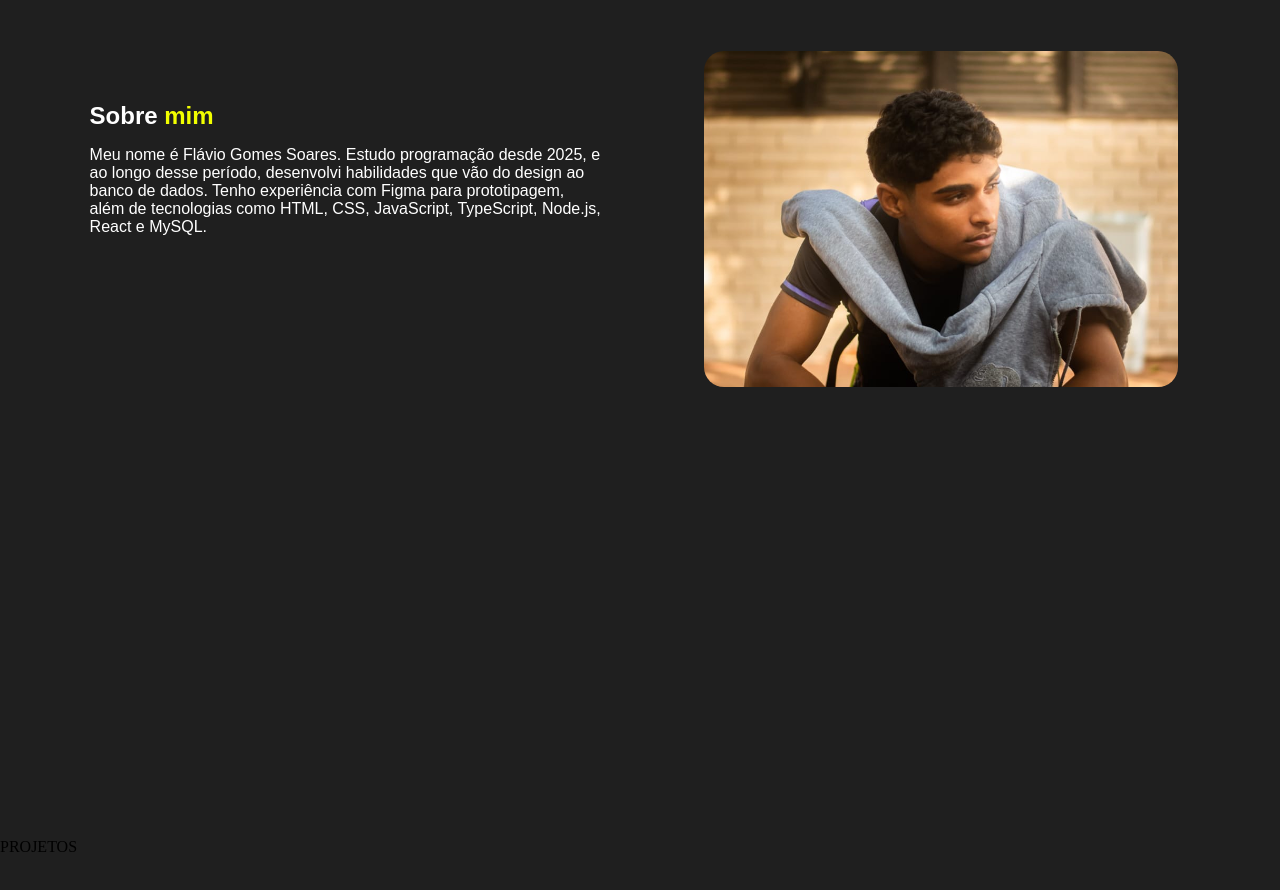
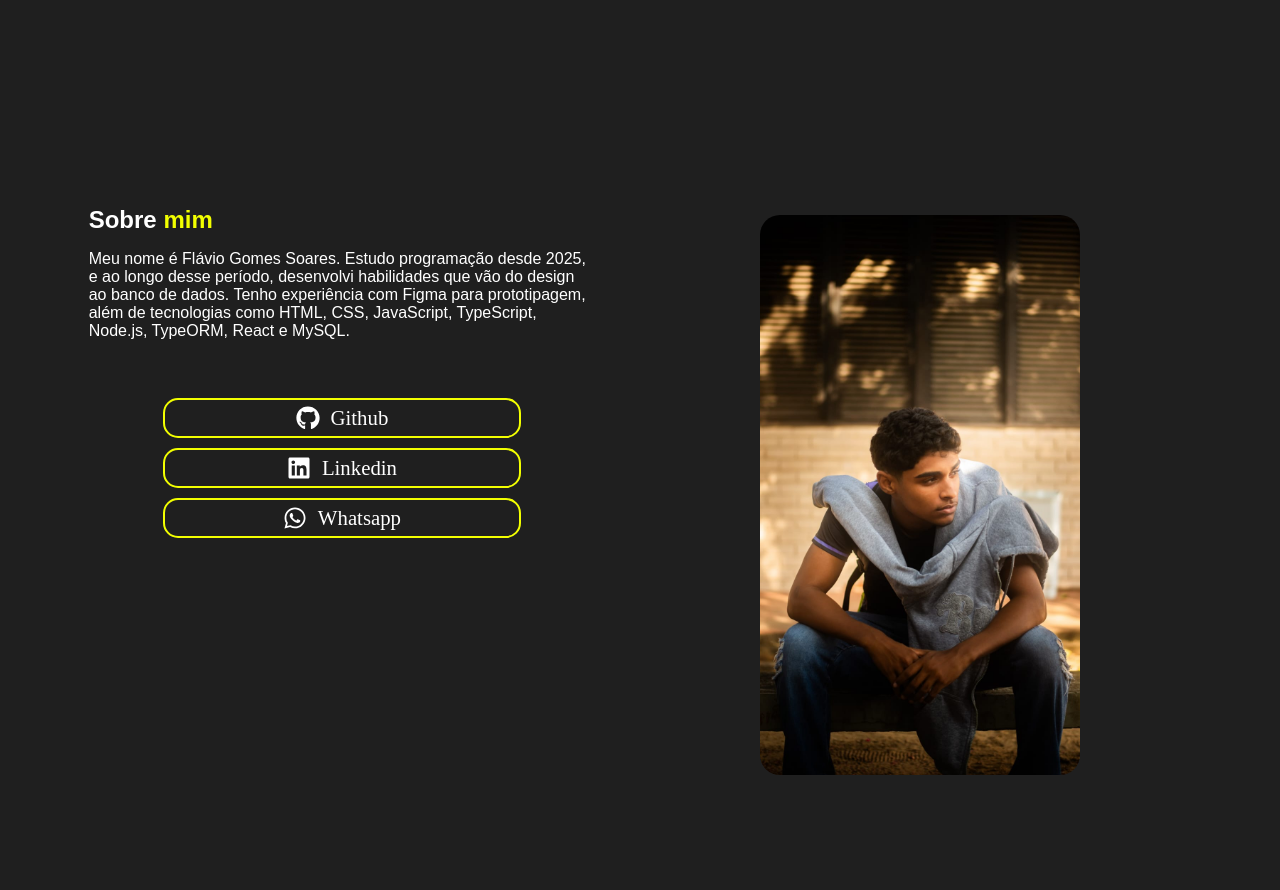
Before and after one commit to FlavioGomesSoares2007/portfolio, a React (Vite) app: page / in a window 1280 px wide. Shown: the part 802-1692 px from the top of the page. Before the commit the page ends 1658 px from the top, so only its background shows below. Built offline with nearby package versions, Linux system fonts and the light colour scheme.

Commit message:
área do sobre mim
terminei a área sobre mim

```diff
--- a/package.json
+++ b/package.json
@@ -12,6 +12,7 @@
   "dependencies": {
     "react": "^19.2.4",
     "react-dom": "^19.2.4",
+    "react-icons": "^5.6.0",
     "react-router-dom": "^7.13.2",
     "styled-components": "^6.3.12"
   },
--- a/src/App.tsx
+++ b/src/App.tsx
@@ -13,7 +13,6 @@ function App() {
             <>
               <Home />
               <AboutMe/>
-              <Projects/>
             </>
           }
         />
--- a/src/index.css
+++ b/src/index.css
@@ -1,8 +1,22 @@
-
-*{
+* {
   padding: 0;
   margin: 0;
+  box-sizing: border-box;
 }
-body{
+
+body {
   background-color: #1F1F1F;
+  width: 100%;
+  min-height: 100vh;
+
+  -webkit-overflow-scrolling: touch;
 }
+
+body::-webkit-scrollbar {
+  display: none;
+}
+
+html {
+  scrollbar-width: none;
+  -ms-overflow-style: none;
+}
--- a/src/pages/about me/AboutMe.style.tsx
+++ b/src/pages/about me/AboutMe.style.tsx
@@ -1,18 +1,19 @@
 import styled from "styled-components";
 import "../../index.css";
 import profile from "../../assets/profile/profile.jpeg";
+import { FaGithub, FaLinkedin, FaWhatsapp } from "react-icons/fa";
 
 export const AboutMe = styled.section`
-  display: flex;
-  width: 100dvw;
-  height: 105dvh;
+  width: 99dvw;
+  height: 120dvh;
 
-  flex-direction: column;
+  position: absolute;
 `;
 
 export const Title = styled.h1`
   font-family: sans-serif;
-  margin-top: 13dvh;
+  margin-top: 26dvh;
+  margin-bottom: 2dvh;
   margin-left: 7%;
 
   color: #ffffff;
@@ -25,24 +26,90 @@ export const YellowTitle = styled.span`
 
 export const Text = styled.p`
   font-family: sans-serif;
-  margin-top: 2dvh;
+
   margin-left: 7%;
+  width: 40%;
   color: #ffffff;
-
-  width: 40%;
 `;
 
-export const Image = styled.div`
+export const Span = styled.span`
+  font-size: 130%;
+`;
+
+export const Image = styled.article`
   background-image: url(${profile});
-  background-repeat:no-repeat;
-  background-position:center;
-  background-size:cover;
-  width: 37%;
-  height: 40%;
+  background-repeat: no-repeat;
+  background-position: center;
+  background-size: cover;
+  width: 37dvw;
+  height: 45dvh;
 
   position: relative;
   top: -22%;
   left: 55%;
 
-  border-radius:20px;
+  border-radius: 20px;
+
+  @media (min-width: 530px) {
+    height: 70dvh;
+    top: -13%;
+    width: 25dvw;
+    left: 60%;
+  }
+
+  @media (max-width: 320px) {
+    display: none;
+  }
 `;
+
+export const Networks = styled.div`
+  height: 20%;
+  width: 50%;
+
+  margin-left: 2%;
+
+  position: relative;
+  top: -38%;
+
+  display: flex;
+  gap: 5%;
+  justify-content: center;
+  align-items: center;
+  flex-direction: column;
+
+  @media (min-width: 530px) {
+    top: -55%;
+  }
+`;
+
+export const Button = styled.a`
+  border: 2px, solid, #f2ff00;
+  border-radius: 15px;
+
+  background-color: #1f1f1f;
+  color: #ffff;
+
+  height: 5dvh;
+  width: 28dvw;
+  display: flex;
+  align-items: center;
+  justify-content: center;
+
+  text-decoration: none;
+  cursor: pointer;
+`;
+
+export const Github = styled(FaGithub)`
+  font-size: 150%;
+  margin-right: 3%;
+`;
+
+export const Linkedin = styled(FaLinkedin)`
+  font-size: 150%;
+  margin-right: 3%;
+`;
+
+export const Whatsapp = styled(FaWhatsapp)`
+  font-size: 150%;
+  margin-right: 3%;
+`;
--- a/src/pages/about me/AboutMe.tsx
+++ b/src/pages/about me/AboutMe.tsx
@@ -1,19 +1,42 @@
 import * as S from "./AboutMe.style";
+
+const openNetworks = (Link: string) => {};
 
 export const AboutMe = () => {
   return (
     <>
       <S.AboutMe>
-        <S.Title>Sobre <S.YellowTitle>mim</S.YellowTitle></S.Title>
+        <S.Title>
+          Sobre <S.YellowTitle>mim</S.YellowTitle>
+        </S.Title>
 
         <S.Text>
           Meu nome é Flávio Gomes Soares. Estudo programação desde 2025, e ao
           longo desse período, desenvolvi habilidades que vão do design ao banco
           de dados. Tenho experiência com Figma para prototipagem, além de
-          tecnologias como HTML, CSS, JavaScript, TypeScript, Node.js, React e
-          MySQL.
+          tecnologias como HTML, CSS, JavaScript, TypeScript, Node.js, TypeORM,
+          React e MySQL.
         </S.Text>
         <S.Image></S.Image>
+        <S.Networks>
+          <S.Button
+            href="https://github.com/FlavioGomesSoares2007"
+            target="_blank"
+          >
+            <S.Github></S.Github> <S.Span>Github</S.Span>
+          </S.Button>
+          <S.Button
+            href="https://www.linkedin.com/in/flávio-gomes-soares-b8804b390"
+            target="_blank"
+          >
+            <S.Linkedin></S.Linkedin>
+            <S.Span>Linkedin</S.Span>
+          </S.Button>
+          <S.Button href="https://wa.me/5584987214248" target="_blank">
+            <S.Whatsapp></S.Whatsapp>
+            <S.Span>Whatsapp</S.Span>
+          </S.Button>
+        </S.Networks>
       </S.AboutMe>
     </>
   );
--- a/src/pages/home/Home.tsx
+++ b/src/pages/home/Home.tsx
@@ -6,7 +6,7 @@ export const Home = () => {
       <S.Image>
         <S.Detail>Olá, tudo bem?</S.Detail>
         <S.Name>Meu nome é Flávio</S.Name>
-        <S.Detail>Desenvolvidor Back-end</S.Detail>
+        <S.Detail>Desenvolvidor Full-stack</S.Detail>
       </S.Image>
     </>
   );
```
Also changed, not shown: src/assets/home/foto_home_700_pc.jpg, 1 other file (tests, documents, lock files or other folders).
